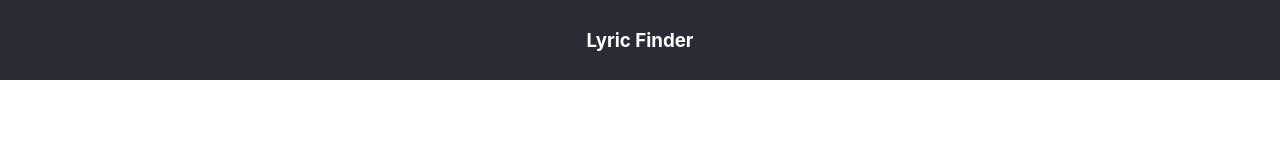
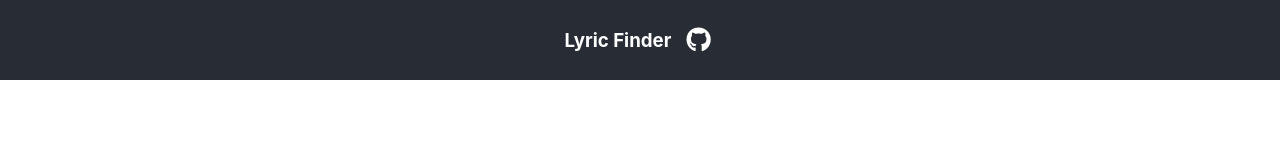
Before and after one commit to olee2002/lyrics-search-app, a React (Create React App) app: page / in a window 1280 px wide. Shown: the top 158 px of the page. Built offline with nearby package versions, Linux system fonts and the light colour scheme; no server answers.

Commit message:
adding github page

```diff
--- a/src/App.scss
+++ b/src/App.scss
@@ -19,6 +19,15 @@
 
 i {
    margin: 5px;
+}
+
+a {
+   color: #ffffff;
+   margin-left: 10px;
+   font-size: 25px;
+   &:hover{
+      font-size: 26px;
+   }
 }
 
 button {
--- a/src/components/Navbar.js
+++ b/src/components/Navbar.js
@@ -4,6 +4,11 @@ export default function Navbar() {
    return (
       <div className='navbar'>
          <h3 className='App-header'>Lyric Finder</h3>
+         <div>
+            <a href='https://github.com/olee2002/lyrics-search-app'>
+               <i class='fab fa-github'></i>
+            </a>
+         </div>
       </div>
    )
 }
```
